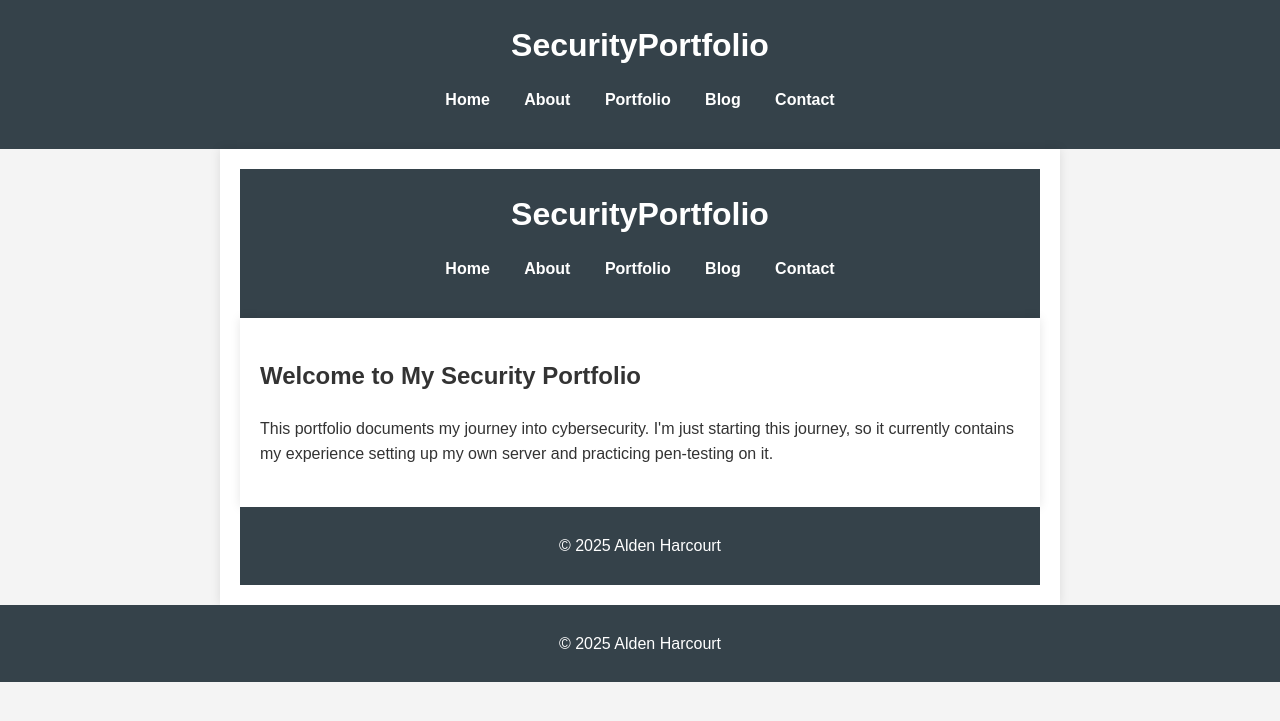
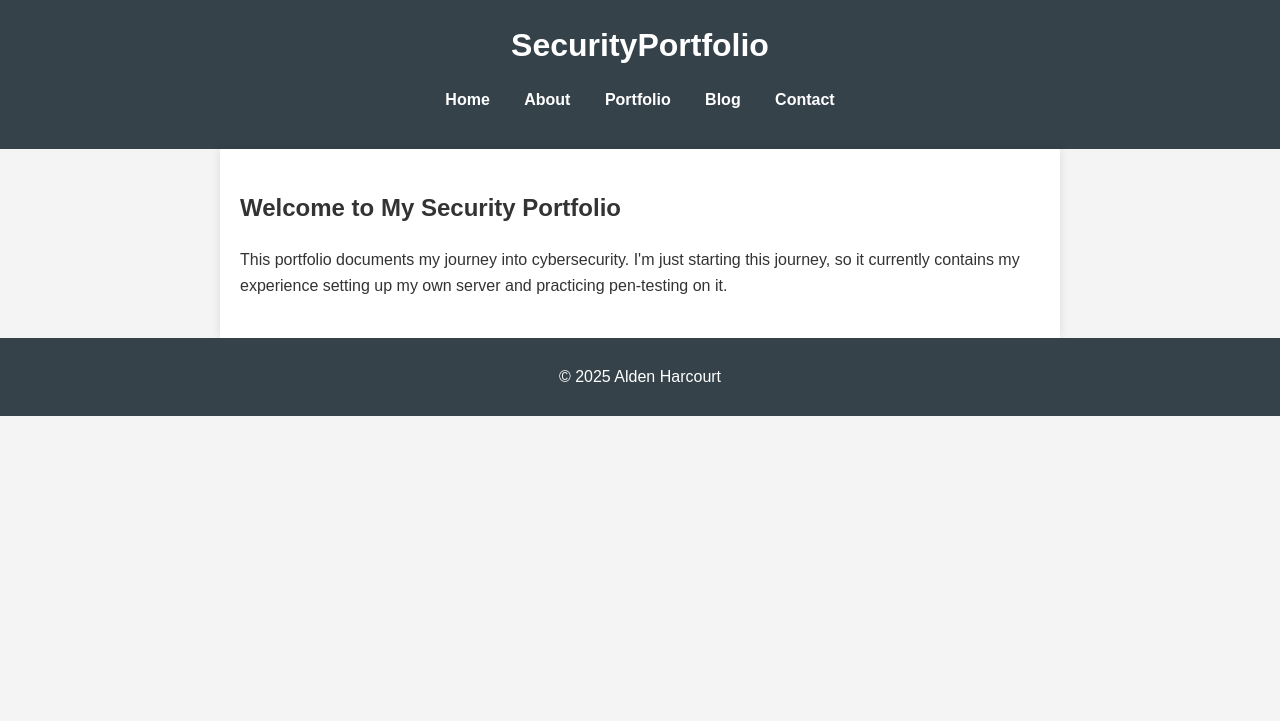
Before and after one commit to AldenHarcourt/SecurityPortfolio, a Jekyll site: the page built from index.html, in a window 1280 px wide. Shown: the top 721 px of the page. Built offline with Jekyll 4.4.1, drawn with Linux system fonts in a browser that asks for light colours.

Commit message:
Fixed bug where home page is duplicated

```diff
--- a/index.html
+++ b/index.html
@@ -2,37 +2,7 @@
 layout: default
 title: Security Portfolio
 ---
-<!DOCTYPE html>
-<html lang="en">
-<head>
-  <meta charset="UTF-8">
-  <meta name="viewport" content="width=device-width, initial-scale=1.0">
-  <title>Security Portfolio</title>
-  <link rel="stylesheet" href="assets/css/styles.css">
-</head>
-<body>
-  <header class="header">
-    <h1>{{ site.title }}</h1>
-    <nav class="nav-bar">
-      <ul class="nav-list">
-        <li><a href="index.html" class="nav-link">Home</a></li>
-        <li><a href="pages/about.html" class="nav-link">About</a></li>
-        <li><a href="pages/portfolio.html" class="nav-link">Portfolio</a></li>
-        <li><a href="pages/blog.html" class="nav-link">Blog</a></li>
-        <li><a href="pages/contact.html" class="nav-link">Contact</a></li>
-      </ul>
-    </nav>
-  </header>
-
-  <main class="main-content">
-    <section>
-      <h2>Welcome to My Security Portfolio</h2>
-      <p>This portfolio documents my journey into cybersecurity. I'm just starting this journey, so it currently contains my experience setting up my own server and practicing pen-testing on it.</p>
-    </section>
-  </main>
-
-  <footer class="footer">
-    <p>&copy; 2025 Alden Harcourt</p>
-  </footer>
-</body>
-</html>
+<section>
+  <h2>Welcome to My Security Portfolio</h2>
+  <p>This portfolio documents my journey into cybersecurity. I'm just starting this journey, so it currently contains my experience setting up my own server and practicing pen-testing on it.</p>
+</section>
```
